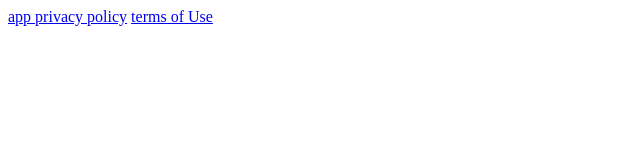
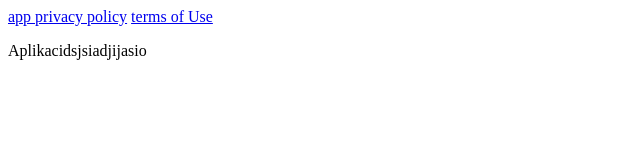
Before and after one commit to Kaidryks/website, a plain HTML site: page index.html in a window 1280 px wide. Shown: the whole page, without its empty margins (0-640 px from the left). Drawn offline with Linux system fonts and the light colour scheme.

Commit message:
Update index.html

```diff
--- a/index.html
+++ b/index.html
@@ -8,5 +8,6 @@
 <body>
     <a href="privacy.html">app privacy policy</a>
     <a href="terms.html">terms of Use</a>
+    <p>Aplikacidsjsiadjijasio</p>
 </body>
 </html>
```
